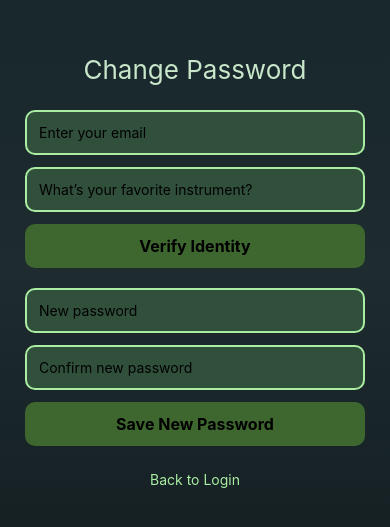
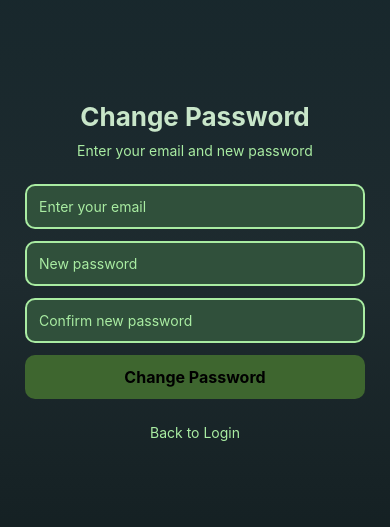
Before and after one commit to PatricioSal/EVO_App, a React Native app: screen /ChangePassword in a window 390 px wide. Shown: the part 151-678 px from the top of the page. Built offline with nearby package versions, Linux system fonts and the light colour scheme.

Commit message:
Update change password

```diff
--- a/ChangePassword.js
+++ b/ChangePassword.js
@@ -1,22 +1,23 @@
 import React, { useState } from 'react';
 import { View, Text, TextInput, TouchableOpacity, StyleSheet, Alert, Image } from 'react-native';
 import { LinearGradient } from 'expo-linear-gradient';
+import * as FileSystem from 'expo-file-system/legacy';
 
 export default function ChangePasswordScreen({ navigation }) {
   const [email, setEmail] = useState('');
-  const [securityAnswer, setSecurityAnswer] = useState('');
   const [newPassword, setNewPassword] = useState('');
   const [confirmPassword, setConfirmPassword] = useState('');
 
-  const handleVerify = () => {
-    if (email === 'test@example.com' && securityAnswer.toLowerCase() === 'drums') {
-      Alert.alert('Verification Successful', 'You may now set a new password.');
-    } else {
-      Alert.alert('Verification Failed', 'Invalid email or answer.');
+  const handleChangePassword = async () => {
+    // Validate inputs
+    if (!email.trim()) {
+      Alert.alert('Error', 'Please enter your email.');
+      return;
     }
-  };
-
-  const handleChangePassword = () => {
+    if (!newPassword.trim()) {
+      Alert.alert('Error', 'Please enter a new password.');
+      return;
+    }
     if (newPassword !== confirmPassword) {
       Alert.alert('Error', 'Passwords do not match.');
       return;
@@ -25,8 +26,69 @@ export default function ChangePasswordScreen({ navigation }) {
       Alert.alert('Error', 'Password should be at least 4 characters.');
       return;
     }
-    Alert.alert('Success', 'Your password has been changed successfully.');
-    navigation.navigate('Login');
+
+    try {
+      // Read the users.txt file from document directory (runtime storage)
+      const fileUri = `${FileSystem.documentDirectory}users.txt`;
+      const fileInfo = await FileSystem.getInfoAsync(fileUri);
+
+      if (!fileInfo.exists) {
+        Alert.alert('Error', 'No users found. Please sign up first.');
+        return;
+      }
+
+      let fileContent = await FileSystem.readAsStringAsync(fileUri);
+      const lines = fileContent.split('\n');
+
+      // Find and update the user's password
+      let userFound = false;
+      const updatedLines = lines.map(line => {
+        const trimmed = line.trim();
+        // Skip empty lines and comments
+        if (!trimmed || trimmed.startsWith('#')) {
+          return line;
+        }
+
+        const [storedEmail, storedPassword] = trimmed.split(':');
+        if (storedEmail && storedEmail.trim().toLowerCase() === email.trim().toLowerCase()) {
+          userFound = true;
+          return `${storedEmail.trim()}:${newPassword.trim()}`;
+        }
+        return line;
+      });
+
+      if (!userFound) {
+        Alert.alert('Error', 'Email not found. Please check your email address.');
+        return;
+      }
+
+      // Write updated content back to file
+      const updatedContent = updatedLines.join('\n');
+      await FileSystem.writeAsStringAsync(fileUri, updatedContent);
+
+      // Also try to update the project file via sync server (optional)
+      try {
+        await fetch('http://localhost:3001/update-password', {
+          method: 'POST',
+          headers: {
+            'Content-Type': 'application/json',
+          },
+          body: JSON.stringify({
+            email: email.trim(),
+            newPassword: newPassword.trim(),
+          }),
+        });
+      } catch (error) {
+        // Server not running is okay, we already updated runtime storage
+        console.log('Sync server not available, password updated in runtime storage only');
+      }
+
+      Alert.alert('Success', 'Your password has been changed successfully.');
+      navigation.navigate('Login');
+    } catch (error) {
+      console.error('Change password error:', error);
+      Alert.alert('Error', 'Failed to change password. Please try again.');
+    }
   };
 
   return (
@@ -37,31 +99,22 @@ export default function ChangePasswordScreen({ navigation }) {
       style={styles.container}
     >
       <Text style={styles.title}>Change Password</Text>
+      <Text style={styles.subtitle}>Enter your email and new password</Text>
 
       <TextInput
         style={styles.input}
         placeholder="Enter your email"
-        placeholderTextColor="#000"
+        placeholderTextColor="#A9ECA2"
         value={email}
         onChangeText={setEmail}
+        autoCapitalize="none"
+        keyboardType="email-address"
       />
 
       <TextInput
         style={styles.input}
-        placeholder="What’s your favorite instrument?"
-        placeholderTextColor="#000"
-        value={securityAnswer}
-        onChangeText={setSecurityAnswer}
-      />
-
-      <TouchableOpacity style={styles.verifyButton} onPress={handleVerify}>
-        <Text style={styles.buttonText}>Verify Identity</Text>
-      </TouchableOpacity>
-
-      <TextInput
-        style={styles.input}
         placeholder="New password"
-        placeholderTextColor="#000"
+        placeholderTextColor="#A9ECA2"
         secureTextEntry
         value={newPassword}
         onChangeText={setNewPassword}
@@ -70,14 +123,14 @@ export default function ChangePasswordScreen({ navigation }) {
       <TextInput
         style={styles.input}
         placeholder="Confirm new password"
-        placeholderTextColor="#000"
+        placeholderTextColor="#A9ECA2"
         secureTextEntry
         value={confirmPassword}
         onChangeText={setConfirmPassword}
       />
 
       <TouchableOpacity style={styles.saveButton} onPress={handleChangePassword}>
-        <Text style={styles.buttonText}>Save New Password</Text>
+        <Text style={styles.buttonText}>Change Password</Text>
       </TouchableOpacity>
 
       <TouchableOpacity onPress={() => navigation.navigate('Login')}>
@@ -97,7 +150,14 @@ const styles = StyleSheet.create({
   title: {
     color: '#C8E6C9',
     fontSize: 26,
+    fontWeight: 'bold',
+    marginBottom: 10,
+  },
+  subtitle: {
+    color: '#A9ECA2',
+    fontSize: 14,
     marginBottom: 25,
+    textAlign: 'center',
   },
   input: {
     width: '100%',
@@ -106,16 +166,8 @@ const styles = StyleSheet.create({
     borderWidth: 2,
     borderRadius: 10,
     padding: 12,
-    color: '#000',
+    color: '#fff',
     marginBottom: 12,
-  },
-  verifyButton: {
-    backgroundColor: '#3E662F',
-    borderRadius: 10,
-    paddingVertical: 12,
-    width: '100%',
-    alignItems: 'center',
-    marginBottom: 20,
   },
   saveButton: {
     backgroundColor: '#3E662F',
```
Also changed, not shown: userSyncServer.js (+65 -0 lines).
